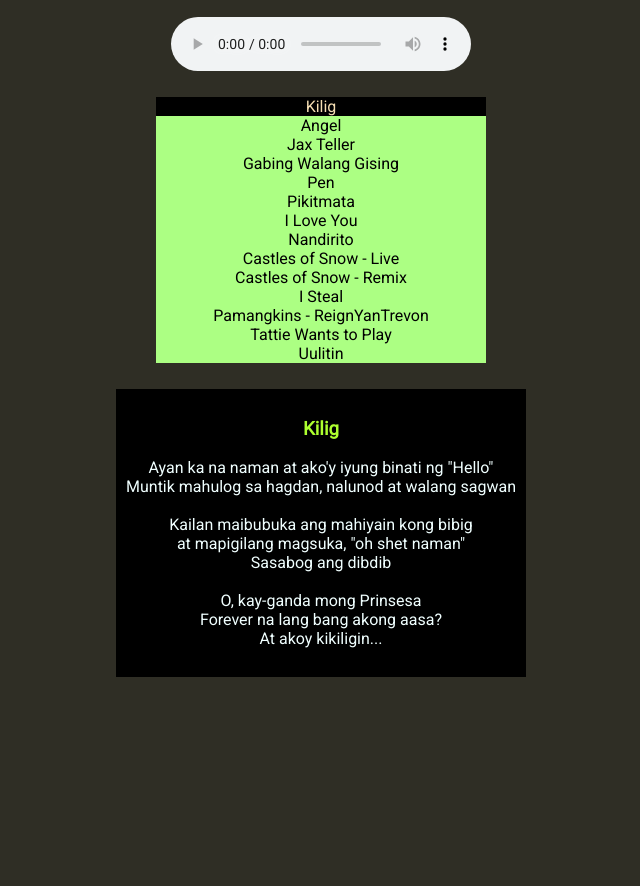
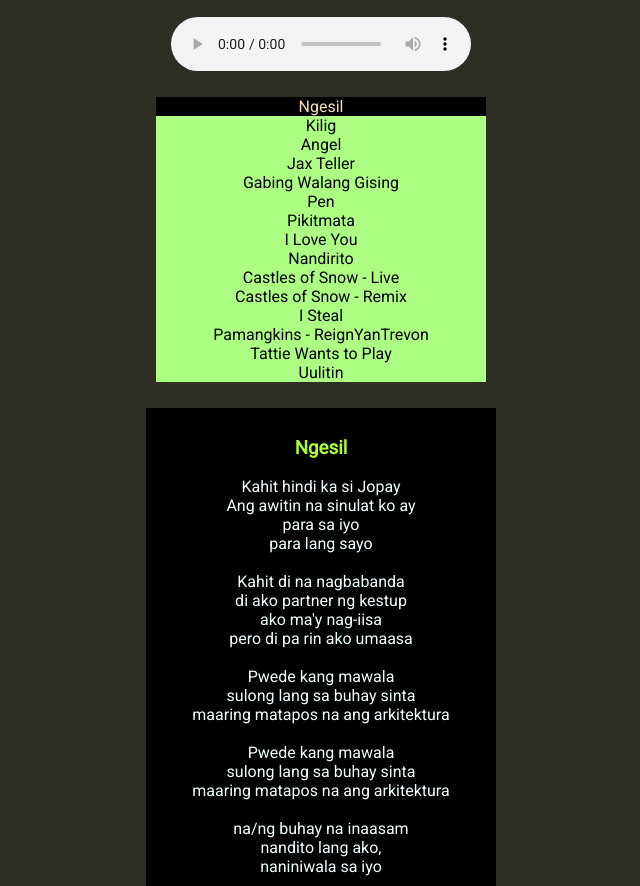
Before and after one commit to roylouisgarcia/recordedbliss2023, a plain HTML site: page index.html in a window 1280 px wide. Shown: the part 51-937 px from the top of the page, without its empty margins (319-959 px from the left). Before the commit the page ends 800 px from the top, so only its background shows below. Drawn offline with nearby package versions, Linux system fonts and the light colour scheme.

Commit message:
added ngesil

```diff
--- a/index.html
+++ b/index.html
@@ -17,7 +17,8 @@
 
 	<audio src="" controls id="audioPlayer"></audio>
 	<ul id="playlist">
-		<li class="current-song"><a href="kilig.mp3">Kilig</a></li>
+		<li class="current-song"><a href="ngesil.mp3">Ngesil</a></li>
+		<li><a href="kilig.mp3">Kilig</a></li>
 		<li><a href="angel.mp3">Angel</a></li>
 		<li><a href="jaxteller.mp3">Jax Teller</a></li>
 		<li><a href="gabi.mp3">Gabing Walang Gising</a></li>
--- a/script/main.js
+++ b/script/main.js
@@ -1,7 +1,30 @@
 audioPlayer();
 function audioPlayer(){
 
-	const lyrics = [`<h3>Kilig</h3>		Ayan ka na naman at ako'y iyung binati ng "Hello" <br>
+	const lyrics = [`<h3>Ngesil</h3>
+
+	Kahit hindi ka si Jopay</br>
+	Ang awitin na sinulat ko ay</br>
+	para sa iyo</br>
+	para lang sayo</br>
+	</br>
+	Kahit di na  nagbabanda</br>
+	di ako partner ng kestup</br>
+	ako ma'y nag-iisa</br>
+	pero di pa rin ako umaasa</br>
+	</br>
+	Pwede kang mawala</br>
+	sulong lang sa buhay sinta</br>
+	maaring matapos na ang arkitektura</br>
+	</br>
+	Pwede kang mawala</br>
+	sulong lang sa buhay sinta</br>
+	maaring matapos na ang arkitektura</br>
+	</br>
+	na/ng buhay na inaasam</br>
+	nandito lang ako, </br>
+	naniniwala sa iyo</br>
+	`, `<h3>Kilig</h3>		Ayan ka na naman at ako'y iyung binati ng "Hello" <br>
         Muntik mahulog sa hagdan, nalunod at walang sagwan <br> <br>
 
         Kailan maibubuka ang mahiyain kong bibig <br>
```
Also changed, not shown: ngesil.txt (added), 1 other file.
